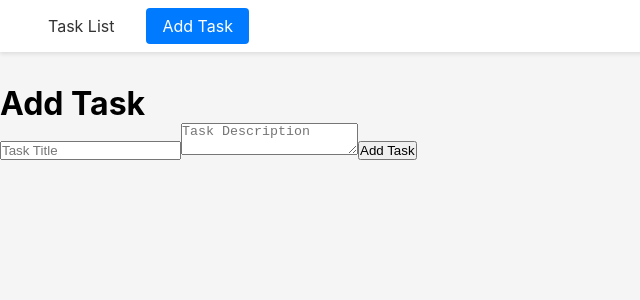
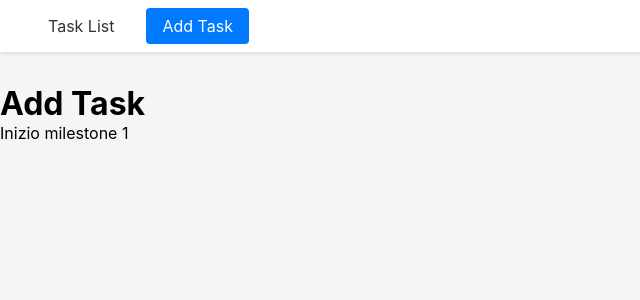
Before and after one commit to EduardCancel/ex-react-task-manager, a React (Vite) app in the folder frontend/: page /add in a window 1280 px wide. Shown: the top 300 px of the page, without its empty margins (0-640 px from the left). Built offline with nearby package versions, Linux system fonts and the light colour scheme.

Commit message:
Implement Milestone 1

```diff
--- a/frontend/src/pages/AddTask.jsx
+++ b/frontend/src/pages/AddTask.jsx
@@ -2,11 +2,7 @@ export default function AddTask() {
     return (
         <div>
             <h1>Add Task</h1>
-            <form>
-                <input type="text" placeholder="Task Title" />
-                <textarea placeholder="Task Description"></textarea>
-                <button type="submit">Add Task</button>
-            </form>
+            <p>Inizio milestone 1</p>
         </div>
     );
 }
```
